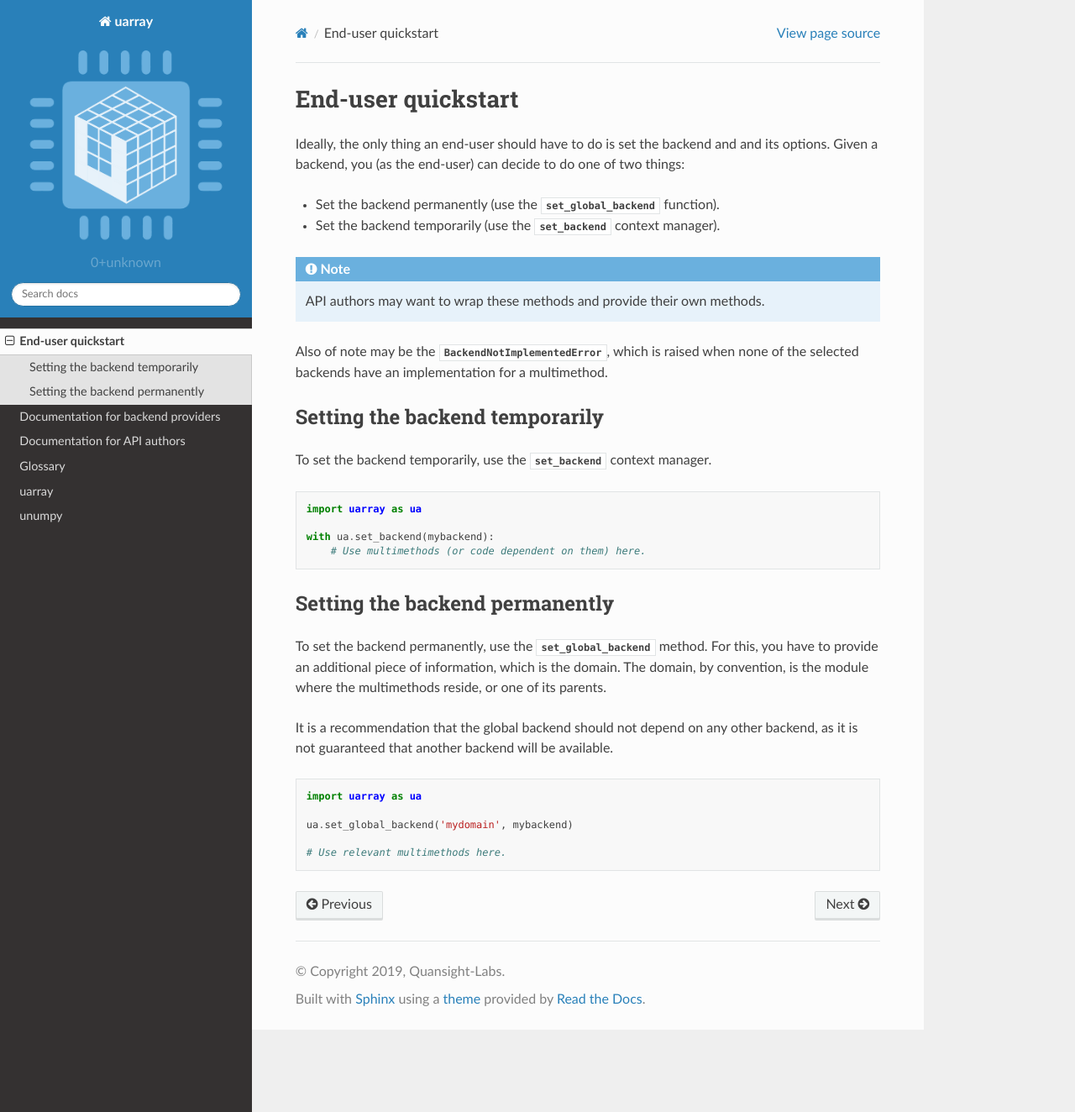
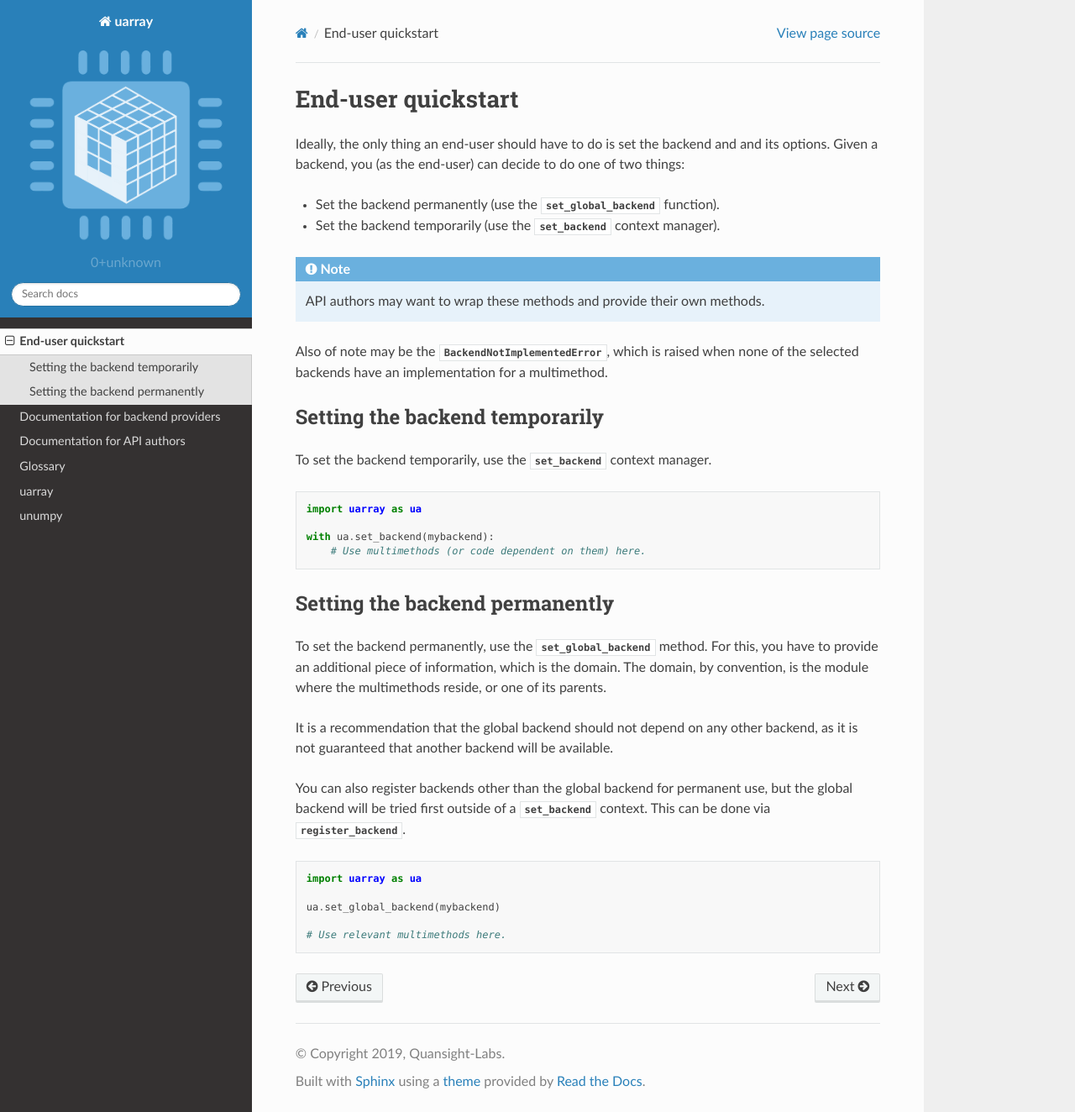
Before and after one commit to Quansight-Labs/uarray, a Sphinx documentation site: the page built from docs/enduser_docs.rst, in a window 1280 px wide and 1324 px high. Shown: the whole window at 84% size. Built offline with Sphinx 7.4.7 and the Read the Docs theme 2.0.0, drawn with Linux system fonts in a browser that asks for light colours.

Commit message:
Update documentation for registering a backend.

```diff
--- a/docs/enduser_docs.rst
+++ b/docs/enduser_docs.rst
@@ -42,10 +42,15 @@ It is a recommendation that the global backend should not depend on any
 other backend, as it is not guaranteed that another backend will be
 available.
 
+You can also register backends other than the global backend for permanent
+use, but the global backend will be tried first outside of a :obj:`set_backend`
+context. This can be done via :obj:`register_backend`.
+
+
 .. code:: python3
 
     import uarray as ua
 
-    ua.set_global_backend('mydomain', mybackend)
+    ua.set_global_backend(mybackend)
 
     # Use relevant multimethods here.
```
